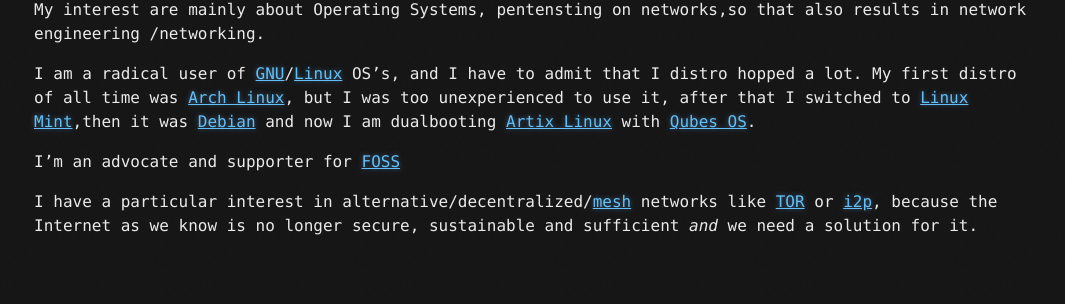
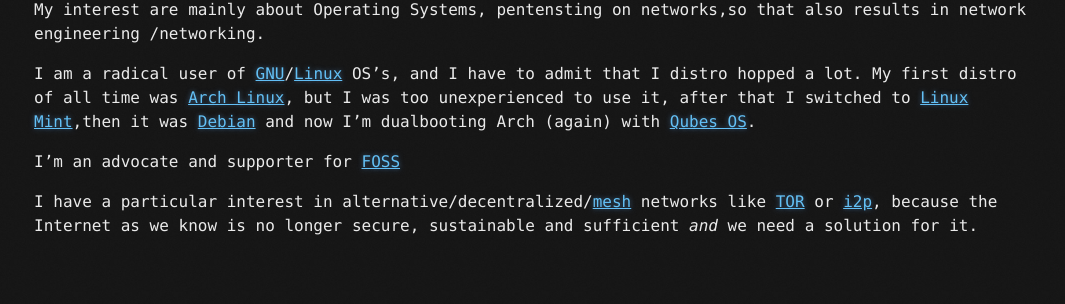
Before and after one commit to znkkw/znkkw.github.io, a Jekyll site: the page built from whoami.md, in a window 1280 px wide. Shown: the part 288-592 px from the top of the page, without its empty margins (106-1171 px from the left). Built offline with Jekyll 4.4.1, drawn with Linux system fonts in a browser that asks for light colours.

Commit message:
Update whoami.md

```diff
--- a/whoami.md
+++ b/whoami.md
@@ -11,7 +11,7 @@
 
 My interest are mainly about Operating Systems, pentensting on networks,so that also results in network engineering /networking.
 
-I am a radical user of [GNU](https://www.gnu.org/)/[Linux](https://www.linux.org/pages/download/) OS's, and I have to admit that I distro hopped a lot. My first distro of all time was [Arch Linux](https://archlinux.org/), but I was too unexperienced to use it, after that I switched to [Linux Mint](https://linuxmint.com/),then it was [Debian](https://www.debian.org/) and now I am dualbooting [Artix Linux](https://artixlinux.org/) with [Qubes OS](https://www.qubes-os.org/).
+I am a radical user of [GNU](https://www.gnu.org/)/[Linux](https://www.linux.org/pages/download/) OS's, and I have to admit that I distro hopped a lot. My first distro of all time was [Arch Linux](https://archlinux.org/), but I was too unexperienced to use it, after that I switched to [Linux Mint](https://linuxmint.com/),then it was [Debian](https://www.debian.org/) and now I'm dualbooting Arch (again) with [Qubes OS](https://www.qubes-os.org/).
 
 I'm an advocate and supporter for [FOSS](https://wikiless.tiekoetter.com/wiki/Free_and_open-source_software?lang=en)
 
```
